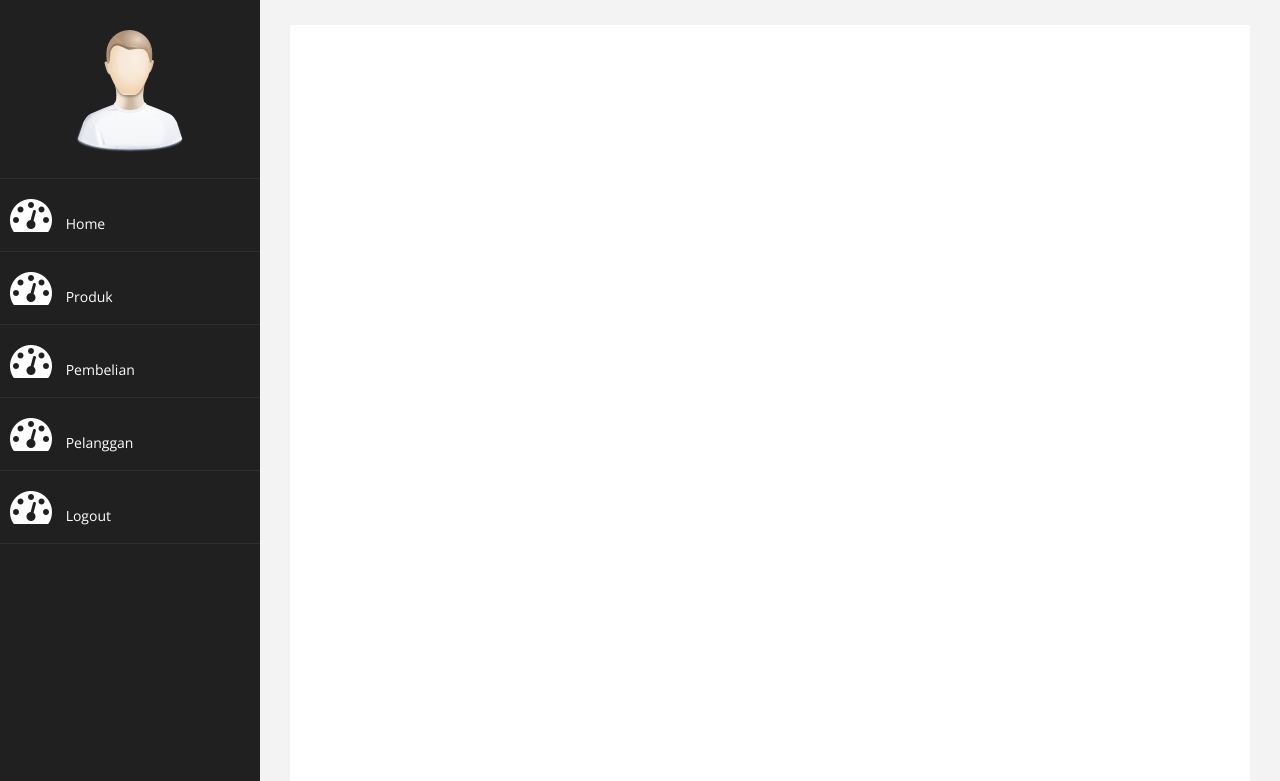
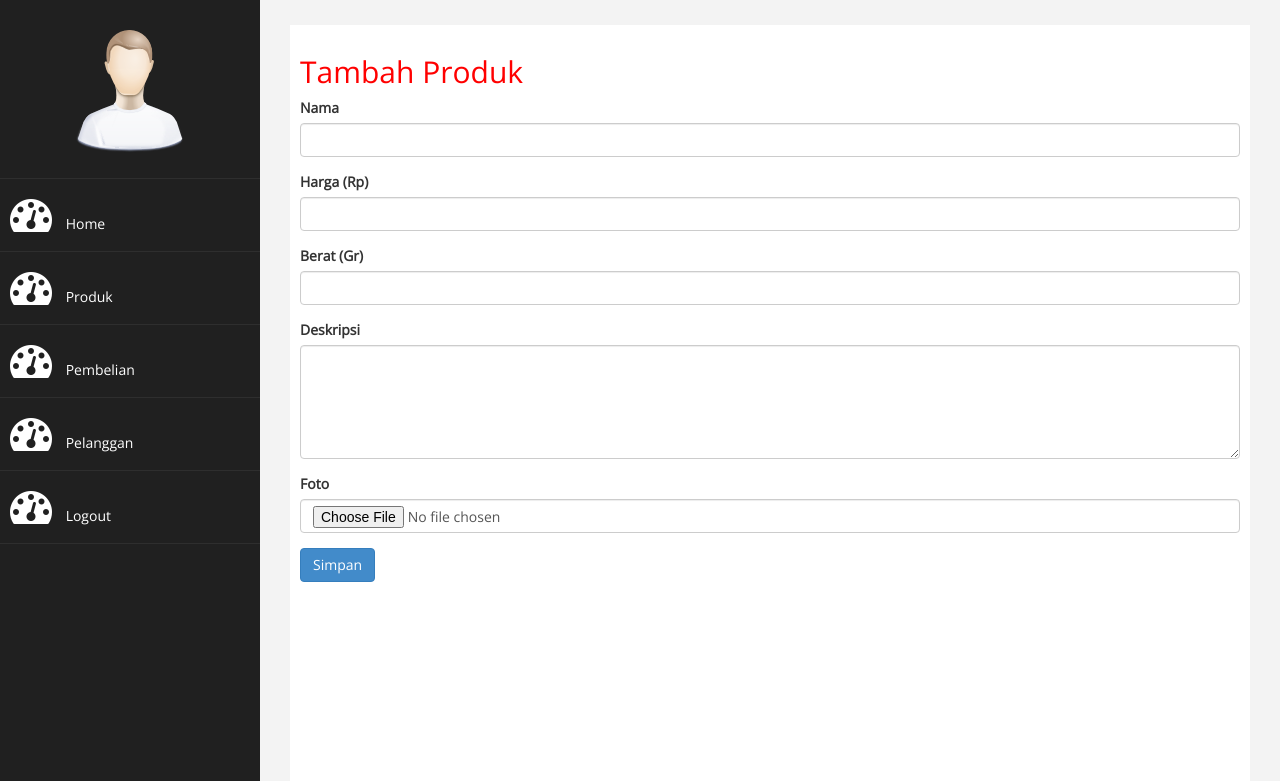
Before and after one commit to diky-satria/trainittoko, a PHP site: page /index.php?halaman=tambahProduk in a window 1280 px wide. Shown: the part 60-841 px from the top of the page. Run offline with PHP 8.4, Linux system fonts and the light colour scheme; some libraries are stand-ins or nearby versions.

Commit message:
membuat fitur tambah produk

```diff
--- a/admin/detail.php
+++ b/admin/detail.php
@@ -7,7 +7,7 @@
 	$data = $sql->fetch_assoc();
 
  ?>
-<h2>halaman detail</h2>
+<h2>Data detail</h2>
 
 <pre><?php print_r($data); ?></pre>
 
--- a/admin/index.php
+++ b/admin/index.php
@@ -75,6 +75,8 @@ font-size: 16px;"> Last access : 30 May 2014 &nbsp; <a href="login.html" class="
                         include 'pembelian.php';
                     }elseif($_GET['halaman'] == 'detail'){
                         include 'detail.php';
+                    }elseif($_GET['halaman'] == 'tambahProduk'){
+                        include 'tambahProduk.php';
                     }
                 }else{
                     include 'home.php';
--- /dev/null
+++ b/admin/tambahProduk.php
@@ -0,0 +1,66 @@
+<h2>Tambah Produk</h2>
+
+<form method="post" enctype="multipart/form-data">
+
+	<div class="form-group">
+		<label>Nama</label>
+		<input type="text" name="nama" class="form-control">
+	</div>
+	<div class="form-group">
+		<label>Harga (Rp)</label>
+		<input type="number" name="harga" class="form-control">
+	</div>
+	<div class="form-group">
+		<label>Berat (Gr)</label>
+		<input type="number" name="berat" class="form-control">
+	</div>
+	<div class="form-group">
+		<label>Deskripsi</label>
+		<textarea class="form-control" name="deskripsi" rows="5"></textarea>
+	</div>
+	<div class="form-group">
+		<label>Foto</label>
+		<input type="file" name="foto" class="form-control">
+	</div>
+	<button type="submit" name="simpan" class="btn btn-primary">Simpan</button>
+
+</form>
+
+<?php
+
+	if(isset($_POST['simpan'])){
+
+		$nama = $_POST['nama'];
+		$harga = $_POST['harga'];
+		$berat = $_POST['berat'];
+		$deskripsi = $_POST['deskripsi'];
+
+		$foto = $_FILES['foto']['name'];
+		$lokasi = $_FILES['foto']['tmp_name'];
+		move_uploaded_file($lokasi, "../foto/".$foto);
+
+		$sql = $koneksi->query("INSERT INTO produk (nama_produk, harga_produk, berat_produk, foto_produk, deskripsi_produk) VALUES ('$nama','$harga','$berat','$foto','$deskripsi')");
+
+		if($sql){
+			?>
+
+			<script type="text/javascript">
+			alert('Produk berhasil ditambahkan');
+			window.location.href="index.php?halaman=produk";
+			</script>
+
+			<?php
+		}else{
+			?>
+
+			<script type="text/javascript">
+			alert('Produk berhasil ditambahkan');
+			window.location.href="index.php?halaman=tambahProduk";
+			</script>
+
+			<?php
+		}
+
+	}
+
+ ?>
```
Also changed, not shown: admin/produk.php (+7 -2 lines), foto/11.jpg (added).
